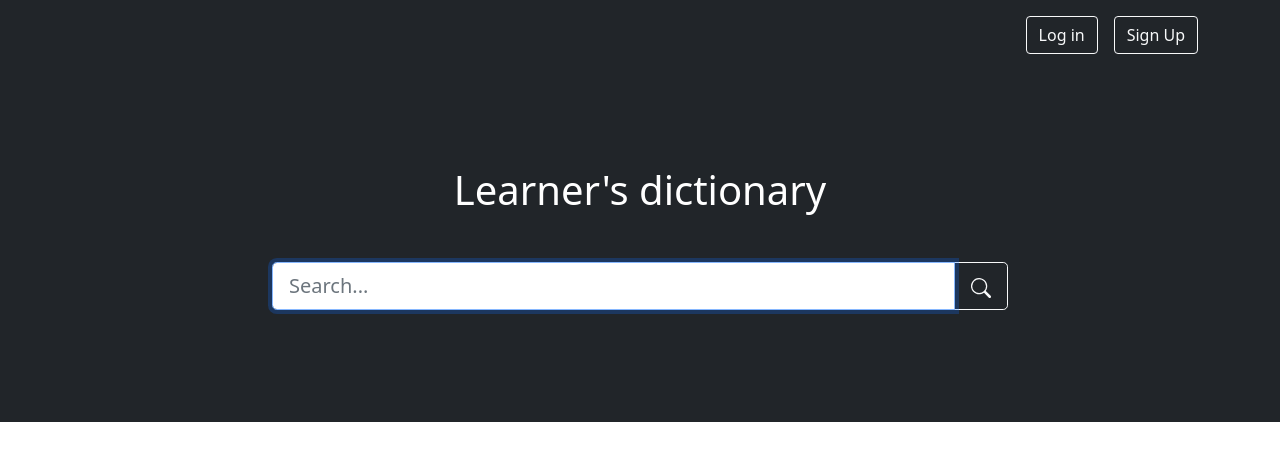
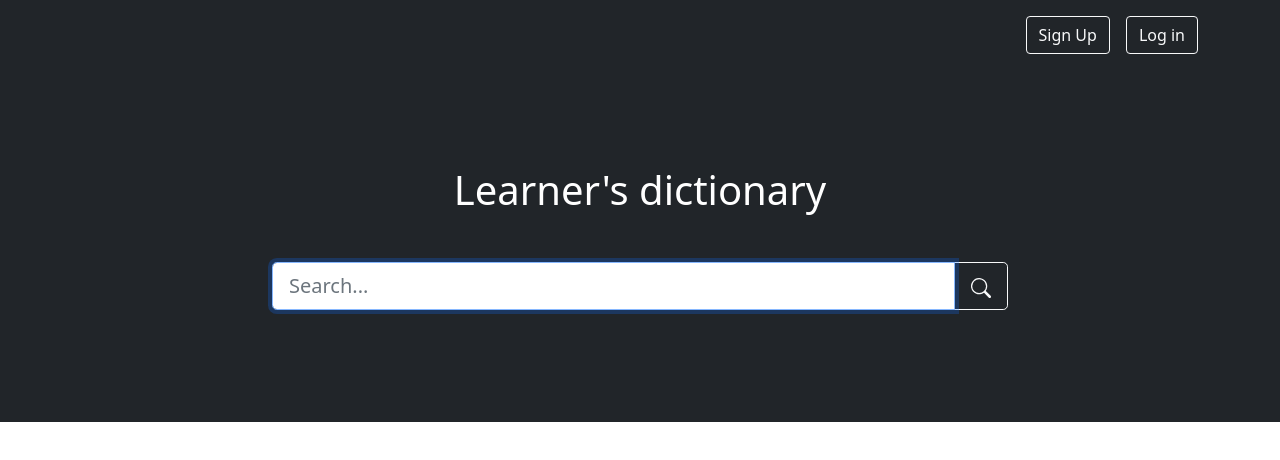
Before and after one commit to kyodk/english-dictionary, a React (Create React App) app: page / in a window 1280 px wide. Shown: the top 460 px of the page. Built offline with nearby package versions, Linux system fonts and the light colour scheme; no server answers.

Commit message:
login signupの順番変更

```diff
--- a/src/components/Header.js
+++ b/src/components/Header.js
@@ -23,23 +23,18 @@ const Header = () => {
               <Button variant="outline-light">Bookmarks</Button>
             </Link>
           ) : (
-            ''
+            <Link to="/signup" className="ms-auto">
+              <Button variant="outline-light">Sign Up</Button>
+            </Link>
           )}
           {user ? (
             <Button variant="outline-light ms-3" onClick={logout}>
               Log out
             </Button>
           ) : (
-            <Link to="/login" className="ms-auto">
+            <Link to="/login" className="ms-3">
               <Button variant="outline-light">Log in</Button>
             </Link>
-          )}
-          {!user ? (
-            <Link to="/signup" className="ms-3">
-              <Button variant="outline-light">Sign Up</Button>
-            </Link>
-          ) : (
-            ''
           )}
         </Container>
       </Navbar>
```
